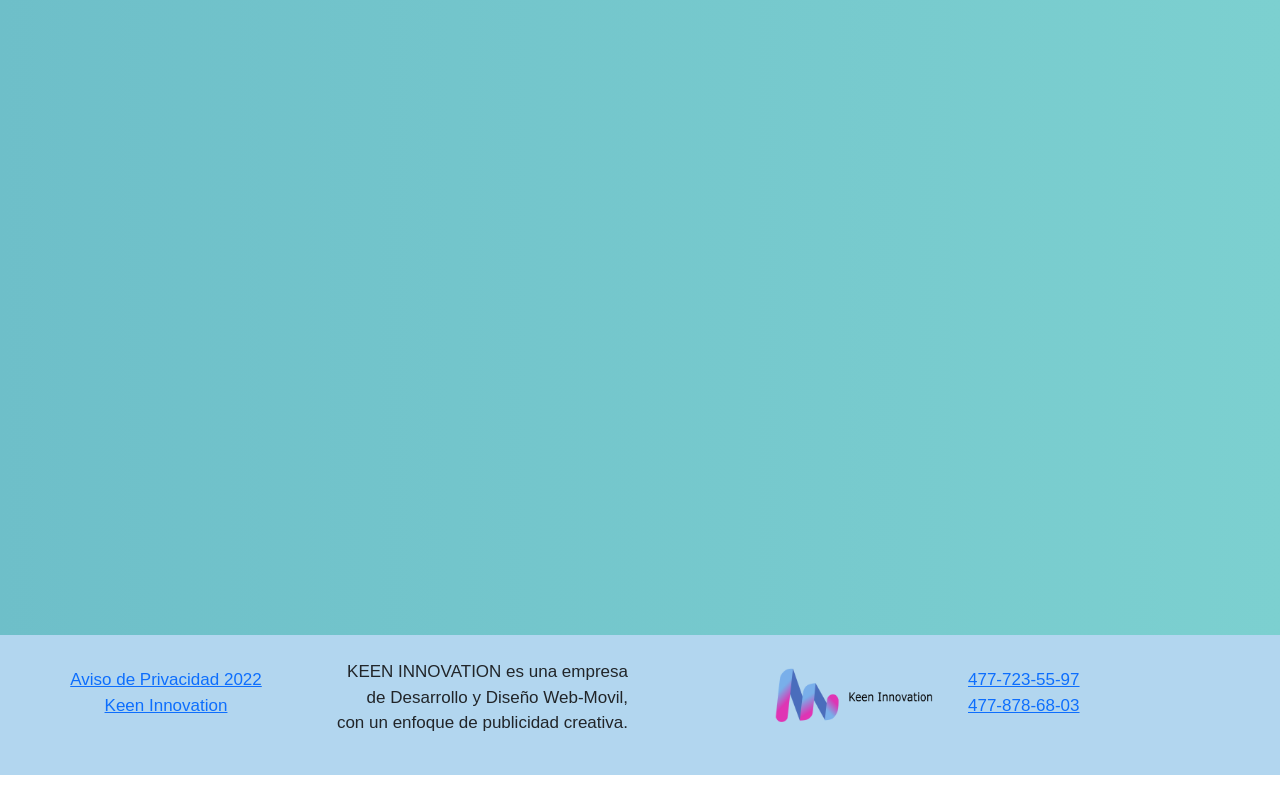
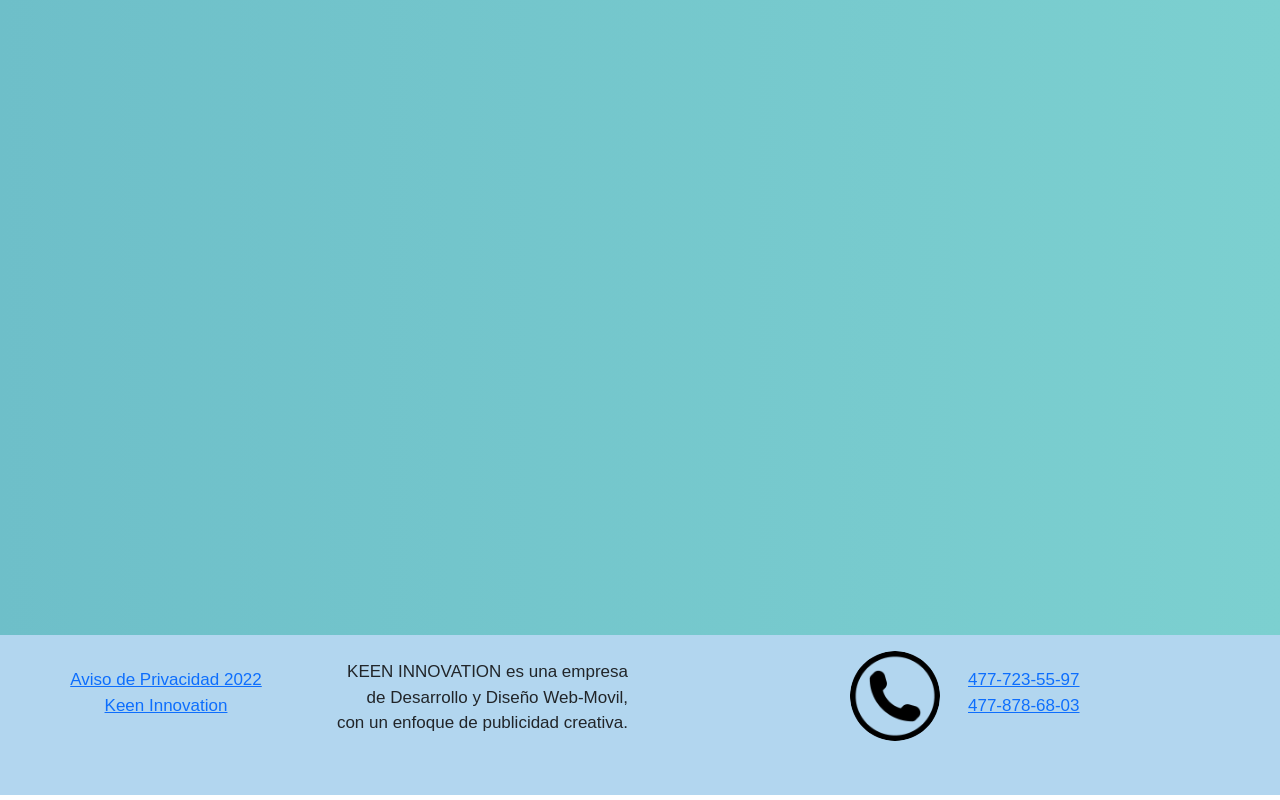
Before and after one commit to AxelSanchezOrtega/KeenInnovation2, a plain HTML site: page index.html in a window 1280 px wide. Shown: the part 365-1165 px from the top of the page. Before the commit the page ends 1141 px from the top, so only its background shows below. Drawn offline with nearby package versions, Linux system fonts and the light colour scheme; a web font is replaced by a local one.

Commit message:
initial commit

```diff
--- a/css/inicio.css
+++ b/css/inicio.css
@@ -72,7 +72,7 @@ a:hover{
 /*footer----------------------------------------------------------*/
 .footer{
     width: 100%;
-    height: 140px;
+    height: 160px;
     background: #b2d6efff;
 
 }
--- a/index.html
+++ b/index.html
@@ -61,20 +61,20 @@
 
     <section class="footer">
 
-    <div class="container-fluid p-3" >
+    <div class="container-fluid p-3 " >
         <div class="row justificar " >
-          <div class="col-sm text-lg-center p-3">
+          <div class="col-sm text-lg-center text-sm-center p-3">
             <a clas="justificar" href="">Aviso de Privacidad 2022<br> Keen Innovation</a>
           </div>
-          <div class="col-sm text-lg-end p-2">
+          <div class="col-sm text-lg-end p-2 mb-4 d-none d-md-inline">
             <p>KEEN INNOVATION es una empresa<br> de Desarrollo  y Diseño Web-Movil,<br> con un enfoque de  publicidad creativa.</p>
           </div>
-          <div class="col-sm text-lg-end">
+          <div class="col-sm text-lg-end d-none d-md-inline">
             <a class="" href="#">
-                <img src="media/fotos/logo keen letra lateral negra no fondo.png" alt="Avatar Logo" style="width:170px;" class="rounded-pill">
+                <img src="media/fotos/telefono.png"Avatar Logo" style="width:90px;" class="rounded-pill">
             </a>
           </div>
-          <div class="col-sm text-lg-start p-3">
+          <div class="col-sm text-lg-start p-3 text-sm-center">
             <a href="">477-723-55-97</a><br>
             <a href="">477-878-68-03</a>
           </div>
```
Also changed, not shown: media/fotos/telefono.png (added).
